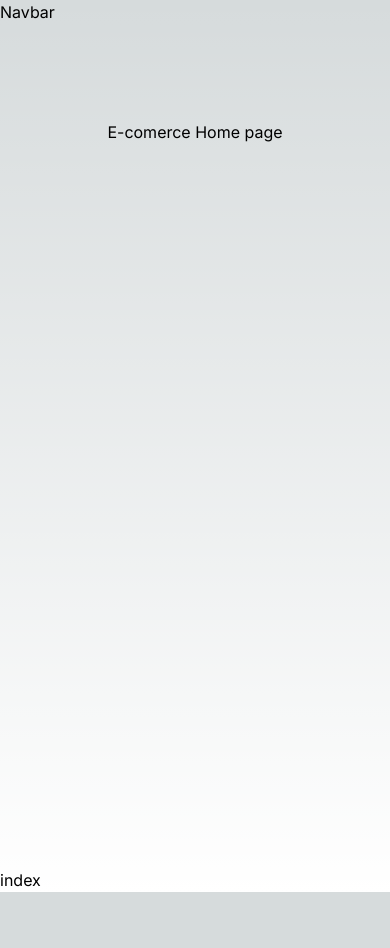
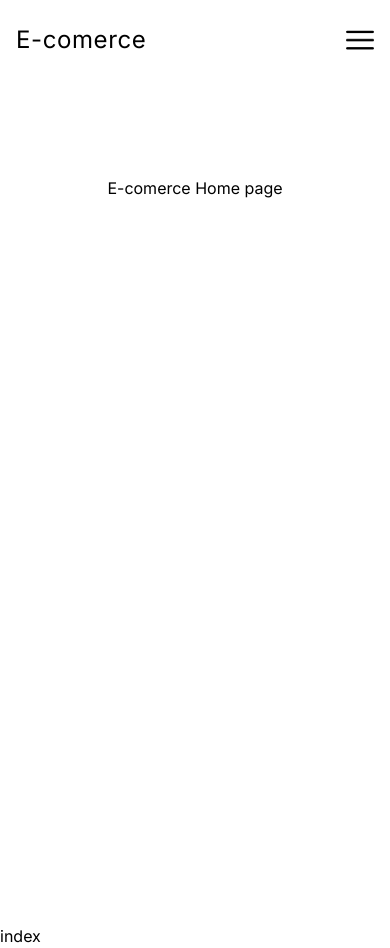
Before and after one commit to codigo-natural/e-comerce, a Next.js app: page / in a window 390 px wide. Before the commit the page ends 892 px from the top, so only its background shows below. Built offline with nearby package versions, Linux system fonts and the light colour scheme.

Commit message:
Work in progress 🚧 Responsive Navbar Menu with tailwindcss

```diff
--- a/src/app/globals.css
+++ b/src/app/globals.css
@@ -1,33 +1,3 @@
 @tailwind base;
 @tailwind components;
 @tailwind utilities;
-
-:root {
-  --foreground-rgb: 0, 0, 0;
-  --background-start-rgb: 214, 219, 220;
-  --background-end-rgb: 255, 255, 255;
-}
-
-@media (prefers-color-scheme: dark) {
-  :root {
-    --foreground-rgb: 255, 255, 255;
-    --background-start-rgb: 0, 0, 0;
-    --background-end-rgb: 0, 0, 0;
-  }
-}
-
-body {
-  color: rgb(var(--foreground-rgb));
-  background: linear-gradient(
-      to bottom,
-      transparent,
-      rgb(var(--background-end-rgb))
-    )
-    rgb(var(--background-start-rgb));
-}
-
-@layer utilities {
-  .text-balance {
-    text-wrap: balance;
-  }
-}
--- a/src/app/page.tsx
+++ b/src/app/page.tsx
@@ -1,5 +1,3 @@
-import Image from "next/image";
-
 export default function Home() {
   return (
     <main className="flex min-h-screen flex-col items-center justify-between p-24">
--- /dev/null
+++ b/src/components/Menu/index.tsx
@@ -0,0 +1,35 @@
+"use client";
+
+import Image from "next/image";
+import Link from "next/link";
+import { useState } from "react";
+
+type Props = {};
+
+export const Menu = ({}: Props) => {
+  const [open, setOpen] = useState(false);
+  return (
+    <div className="">
+      <Image
+        src="/menu.png"
+        alt=""
+        width={28}
+        height={28}
+        className="cursor-pointer"
+        onClick={() => setOpen((prev) => !prev)}
+      /> {
+        open && (
+          <div className="absolute bg-black text-white left-0 top-20 w-full h-[calc(100vh-80px)] flex flex-col items-center justify-center gap-8 text-xl z-10">
+            <Link href="/">HomePage</Link>
+            <Link href="/">Shop</Link>
+            <Link href="/">Deals</Link>
+            <Link href="/">About</Link>
+            <Link href="/">Contact</Link>
+            <Link href="/">Logout</Link>
+            <Link href="/">Cart(1)</Link>
+          </div>
+        )
+      }
+    </div>
+  );
+};
--- a/src/components/Navbar/index.tsx
+++ b/src/components/Navbar/index.tsx
@@ -1,7 +1,32 @@
-type Props = {}
+import Link from "next/link";
+import { Menu } from "../Menu";
+import Image from "next/image";
+
+type Props = {};
 
 export const Navbar = (props: Props) => {
   return (
-    <div>Navbar</div>
-  )
-}
+    <div className="h-20 px-4 md:px-8 lg:px-16 xl:32 2xl:px-32 relative">
+      <div className="h-full flex items-center justify-between">
+        {/* MOBILE */}
+        <Link href="/">
+          <div className="text-2xl tracking-wide">E-comerce</div>
+        </Link>
+        <Menu />
+      </div>
+      {/* DESKTOP */}
+      <div className="hidden md:flex items-center justify-between gap-8 h-full">
+        {/* LEFT */}
+        <div className="w-1/3">
+          <Link href="/">
+            <Image src="/logo.png" alt="logo" width={24} height={24} />
+            <div className="text-2xl tracking-wide">E-comerce</div>
+          </Link>
+        </div>
+        <div className="w-2/3">
+
+        </div>
+      </div>
+    </div>
+  );
+};
```
